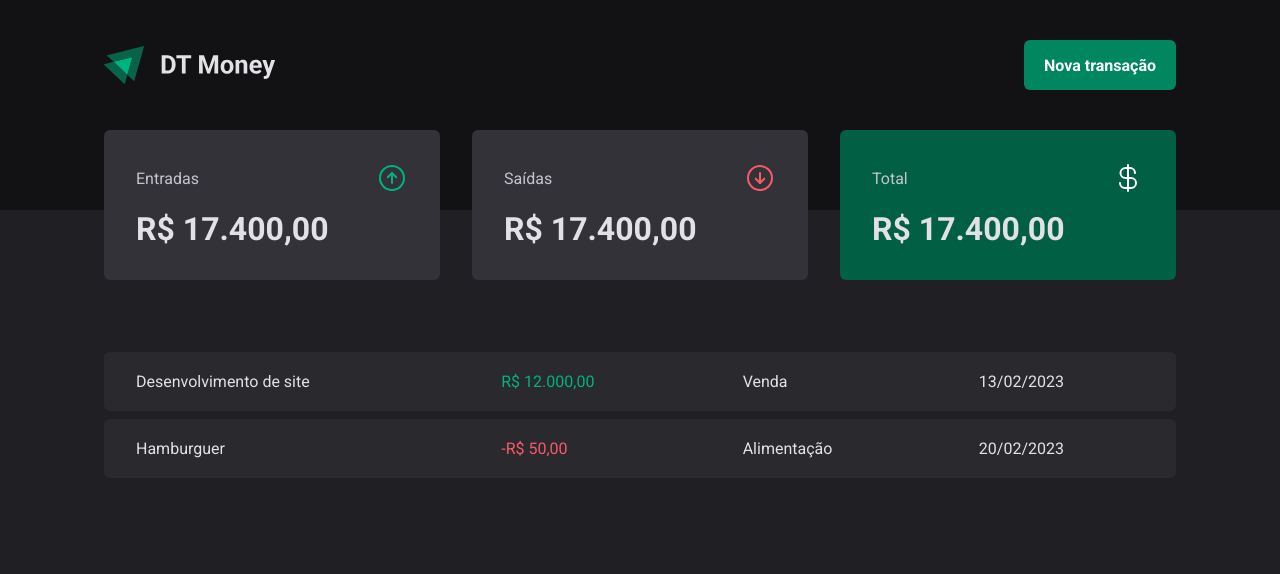
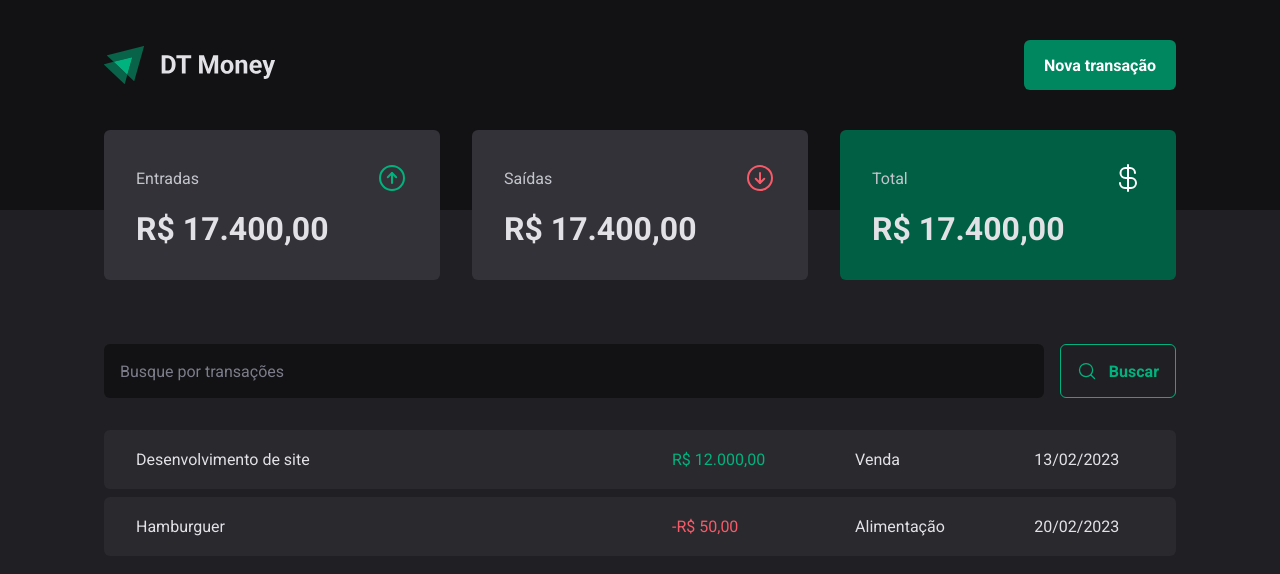
Before and after one commit to HerbertAMS/Ignite_DTMoney, a React (Vite) app: page / in a window 1280 px wide. Shown: the top 574 px of the page. Built offline with nearby package versions, Linux system fonts and the light colour scheme.

Commit message:
dev SearchForm

```diff
--- a/package.json
+++ b/package.json
@@ -9,6 +9,7 @@
     "preview": "vite preview"
   },
   "dependencies": {
+    "@radix-ui/react-dialog": "^1.0.2",
     "phosphor-react": "^1.4.1",
     "react": "^18.2.0",
     "react-dom": "^18.2.0"
--- /dev/null
+++ b/src/components/SearchForm/index.tsx
@@ -0,0 +1,15 @@
+import { MagnifyingGlass } from "phosphor-react";
+import { SearchFormContainer } from "./styles";
+
+
+export function SearchForm() {
+    return (
+        <SearchFormContainer>
+            <input type="text" placeholder="Busque por transações" />
+            <button>
+                <MagnifyingGlass size={20}/>
+                Buscar
+            </button>
+        </SearchFormContainer>
+    )
+}
--- /dev/null
+++ b/src/components/SearchForm/styles.ts
@@ -0,0 +1,42 @@
+import styled from "styled-components";
+
+export const SearchFormContainer = styled.form`
+    display: flex;
+    gap: 1rem;
+
+
+    input {
+        flex: 1;
+        border-radius: 6px;
+        border: 0;
+        background: ${props => props.theme["gray-900"]};
+        color: ${props => props.theme["gray-300"]};
+        padding: 1rem;
+
+        &::placeholder {
+            color: ${props => props.theme["gray-500"]}
+        }
+    }
+
+    button {
+        display: flex;
+        align-items: center;
+        gap: 0.75rem;
+
+        border: 0;
+        padding: 1rem;
+        background: transparent;
+        border: 1px solid ${props => props.theme["green-300"]};
+        color: ${props => props.theme["green-300"]};
+        font-weight: bold;
+        border-radius: 6px;
+
+        &:hover {
+            background: ${props => props.theme["green-500"]};
+            border: 1px solid ${props => props.theme["green-300"]};
+            color: ${props => props.theme.white};
+            transition: background-color 0.2s, color 0.2s, border-color 0.2s;
+        }
+    }
+
+`
--- a/src/pages/Transactions/index.tsx
+++ b/src/pages/Transactions/index.tsx
@@ -1,4 +1,5 @@
 import { Header } from "../../components/Header";
+import { SearchForm } from "../../components/SearchForm";
 import { Summary } from "../../components/Summary";
 import {
   PriceHighlight,
@@ -11,11 +12,13 @@
     <div>
       <Header />
       <Summary />
+
       <TransactionsContainer>
+        <SearchForm />
         <TransactionsTable>
           <tbody>
             <tr>
-              <td>Desenvolvimento de site</td>
+              <td width={"50%"}>Desenvolvimento de site</td>
               <td>
                 <PriceHighlight variant="income">R$ 12.000,00</PriceHighlight>
               </td>
@@ -23,7 +26,7 @@
               <td>13/02/2023</td>
             </tr>
             <tr>
-              <td>Hamburguer</td>
+              <td width={"50%"}>Hamburguer</td>
               <td>
                 <PriceHighlight variant="outcome">-R$ 50,00</PriceHighlight>
               </td>
--- a/src/pages/Transactions/styles.ts
+++ b/src/pages/Transactions/styles.ts
@@ -5,12 +5,15 @@
   max-width: 1120px;
   margin: 4rem auto 0;
   padding: 0 1.5rem;
+
 `;
 
 export const TransactionsTable = styled.table`
   width: 100%;
   border-collapse: separate;
   border-spacing: 0 0.5rem;
+  margin-top: 1.5rem;
+
 
   td {
     padding: 1.25rem 2rem;
```
Also changed, not shown: 2 other files (tests, documents, lock files or other folders).
